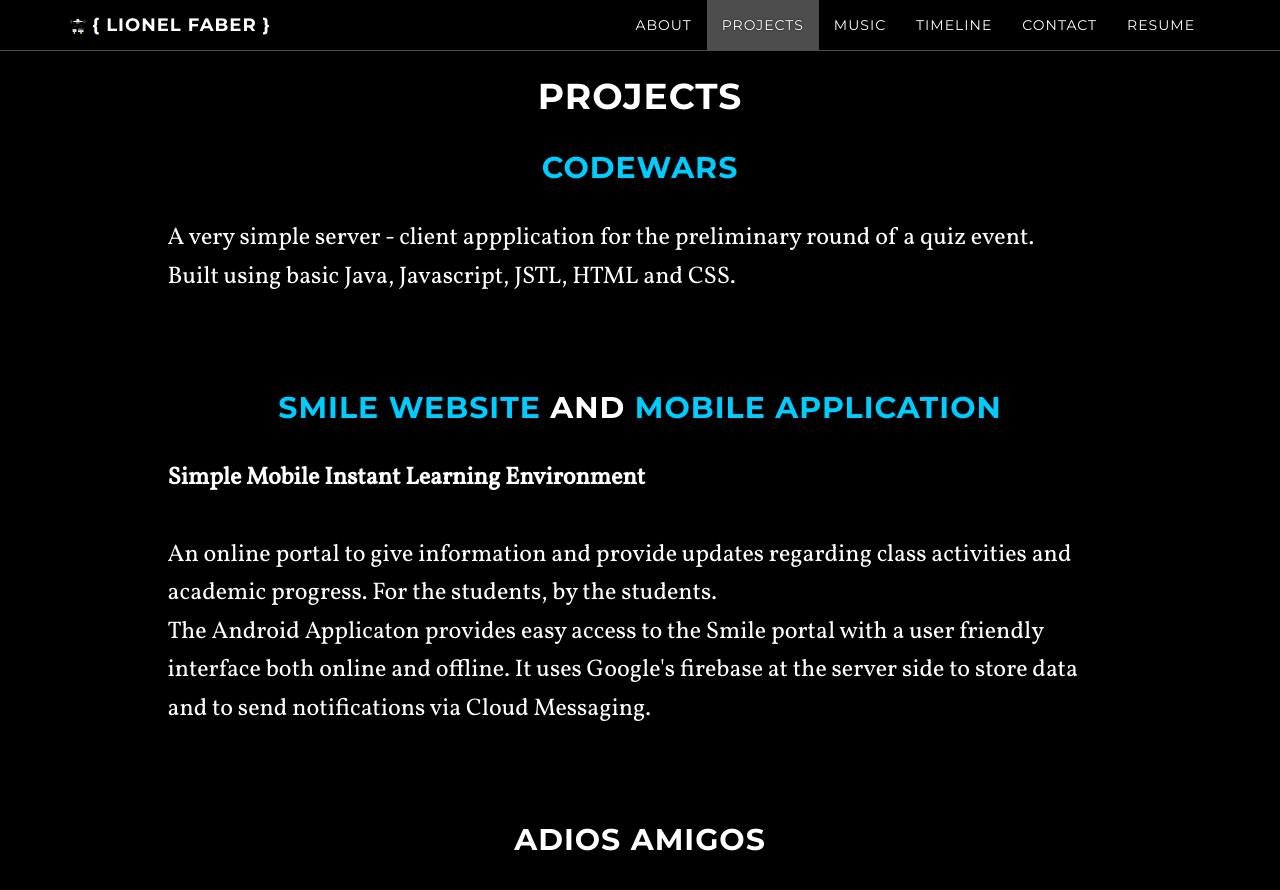
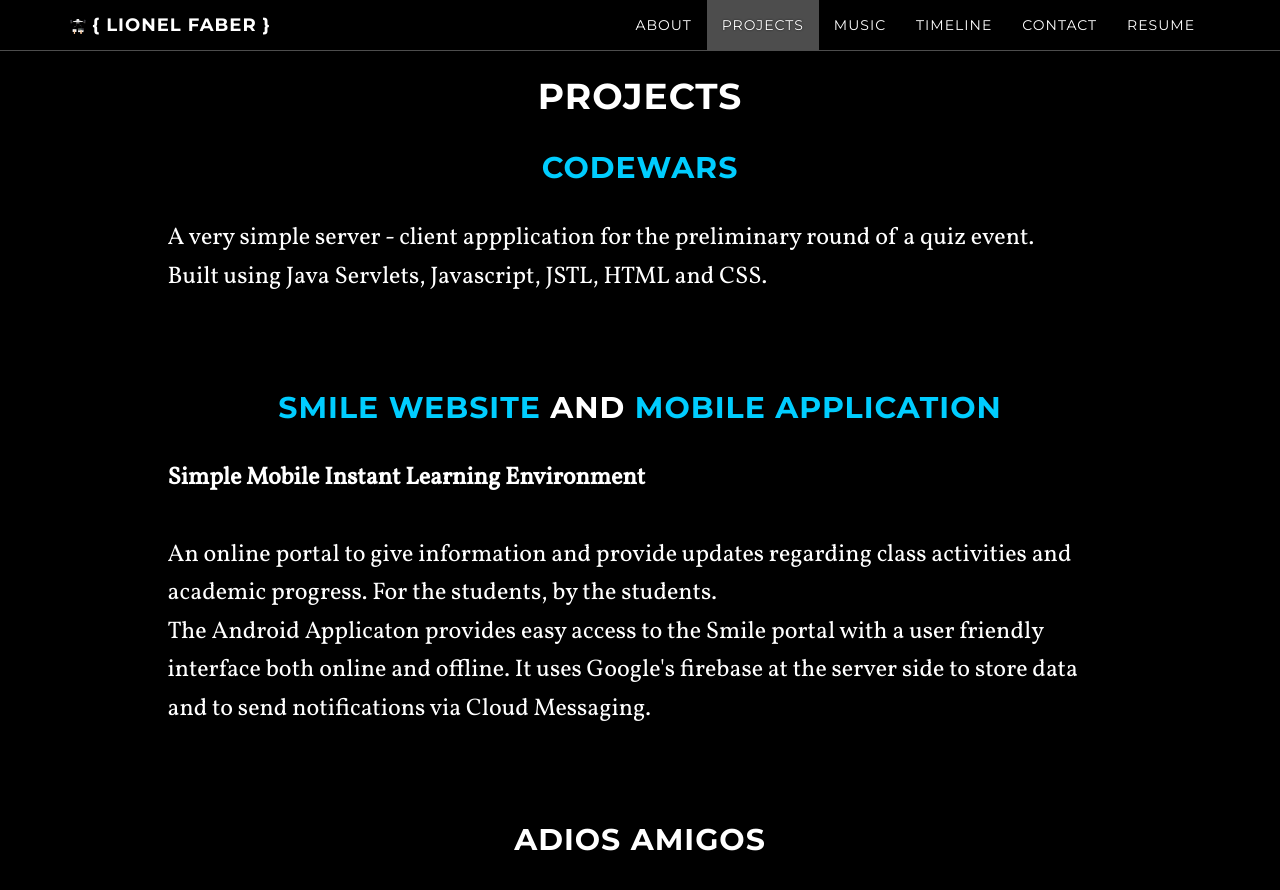
Before and after one commit to lionel-faber/lionel1704.github.io, a Jekyll site: the page built from index.html, in a window 1280 px wide and 900 px high, scrolled down 1672 px. Shown: the top 890 px of the window. Built offline with Jekyll 4.4.1, drawn with Linux system fonts in a browser that asks for light colours; nearby versions of some CDN libraries; the list of posts is cut into pages by our own code.

Commit message:
updated resume

```diff
--- a/_includes/projects.html
+++ b/_includes/projects.html
@@ -6,7 +6,7 @@
       <div class="col-md-10 col-md-offset-1">
           <h1>Projects</h1>
           <h2><strong> <a href="http://github.com/lionel1704/CodeWars">CodeWars</a></strong></h2>
-        <p style="text-align: left;"><font size = "5px" style = "font-family: 'Vollkorn', serif;">A very simple server - client appplication for the preliminary round of a quiz event.<br>Built using basic Java, Javascript, JSTL, HTML and CSS.</p></font>
+        <p style="text-align: left;"><font size = "5px" style = "font-family: 'Vollkorn', serif;">A very simple server - client appplication for the preliminary round of a quiz event.<br>Built using Java Servlets, Javascript, JSTL, HTML and CSS.</p></font>
 
 <br><br><br><h2><strong> <a href="https://https://sjit-it-batch14-18.github.io/onlinenotes/site/index.html">Smile Website</a> and <a href="https://github.com/lionel1704/SmileMobileApp">Mobile Application</a></strong></h2>
 
```
Also changed, not shown: 1 other file.
